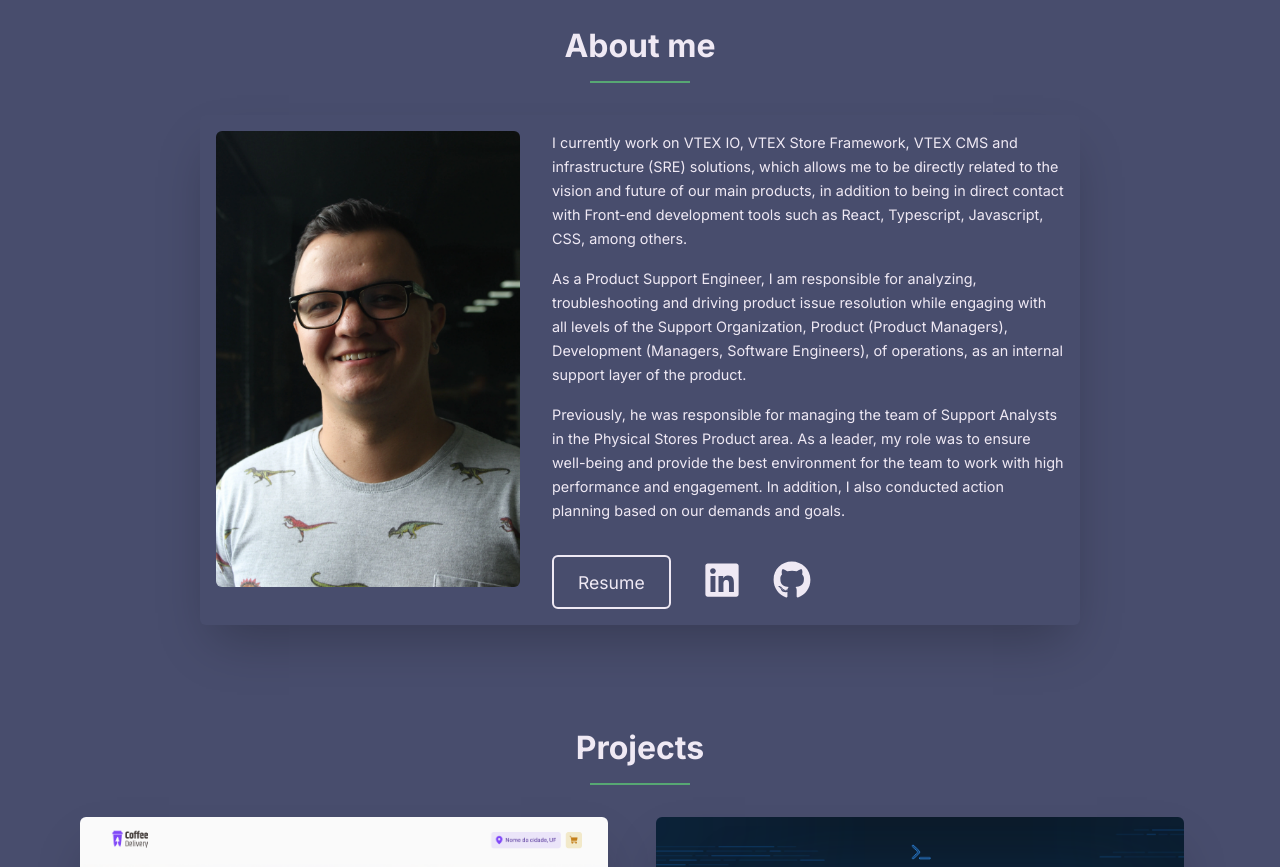
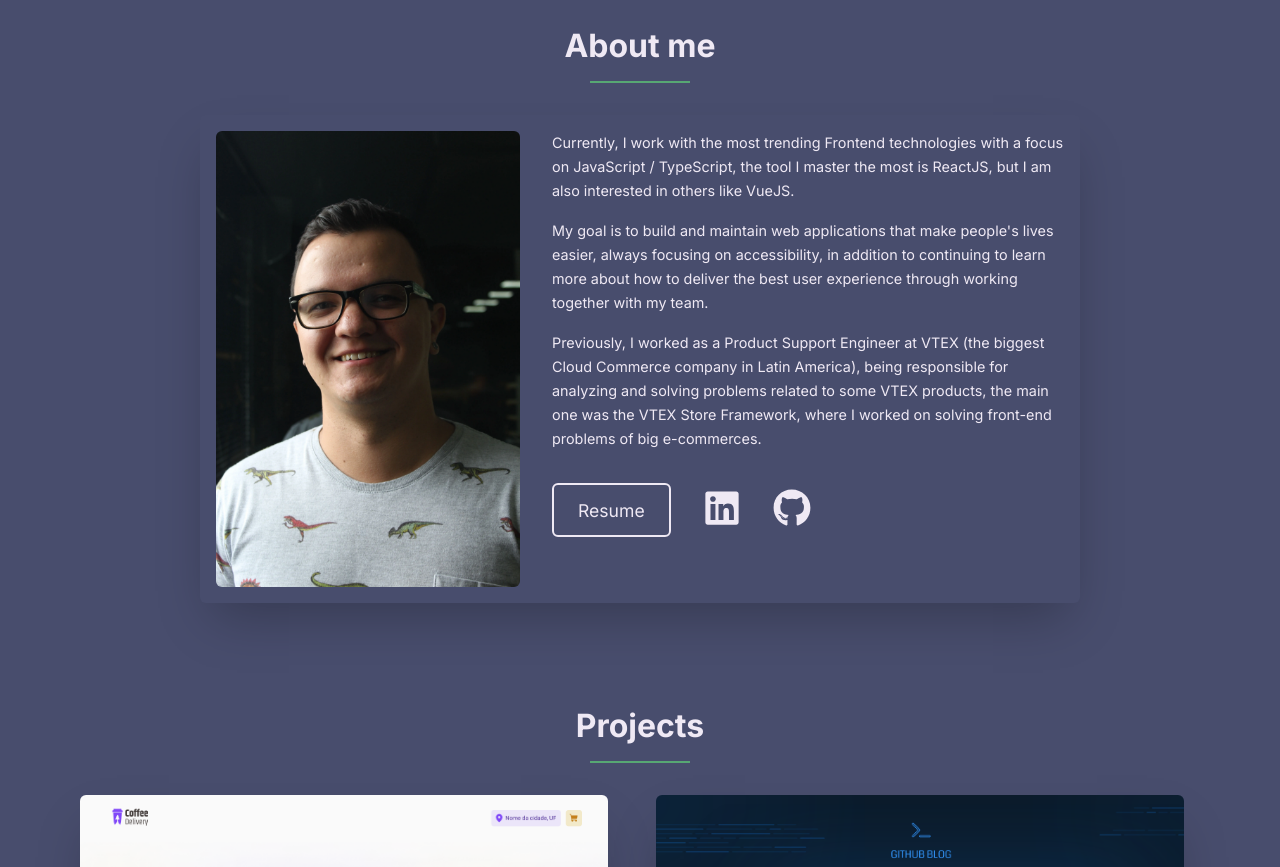
Before and after one commit to kdumagalhaes/hellocarlos, a React (Vite) app: page / in a window 1280 px wide. Shown: the part 860-1727 px from the top of the page. Built offline with nearby package versions, Linux system fonts and the light colour scheme.

Commit message:
Add english translation

```diff
--- a/src/components/i18n/locales/en-us.js
+++ b/src/components/i18n/locales/en-us.js
@@ -15,11 +15,10 @@ export default {
     aboutMe: {
       title: 'About me',
       firstParagraph:
-        'I currently work on VTEX IO, VTEX Store Framework, VTEX CMS and infrastructure (SRE) solutions, which allows me to be directly related to the vision and future of our main products, in addition to being in direct contact with Front-end development tools such as React, Typescript, Javascript, CSS, among others.',
-      secondParagraph:
-        'As a Product Support Engineer, I am responsible for analyzing, troubleshooting and driving product issue resolution while engaging with all levels of the Support Organization, Product (Product Managers), Development (Managers, Software Engineers), of operations, as an internal support layer of the product.',
+        'Currently, I work with the most trending Frontend technologies with a focus on JavaScript / TypeScript, the tool I master the most is ReactJS, but I am also interested in others like VueJS.',
+      secondParagraph: `My goal is to build and maintain web applications that make people's lives easier, always focusing on accessibility, in addition to continuing to learn more about how to deliver the best user experience through working together with my team.`,
       thirdParagraph:
-        'Previously, he was responsible for managing the team of Support Analysts in the Physical Stores Product area. As a leader, my role was to ensure well-being and provide the best environment for the team to work with high performance and engagement. In addition, I also conducted action planning based on our demands and goals.',
+        'Previously, I worked as a Product Support Engineer at VTEX (the biggest Cloud Commerce company in Latin America), being responsible for analyzing and solving problems related to some VTEX products, the main one was the VTEX Store Framework, where I worked on solving front-end problems of big e-commerces.',
       resumeBtn: 'Resume',
     },
     projects: {
```
